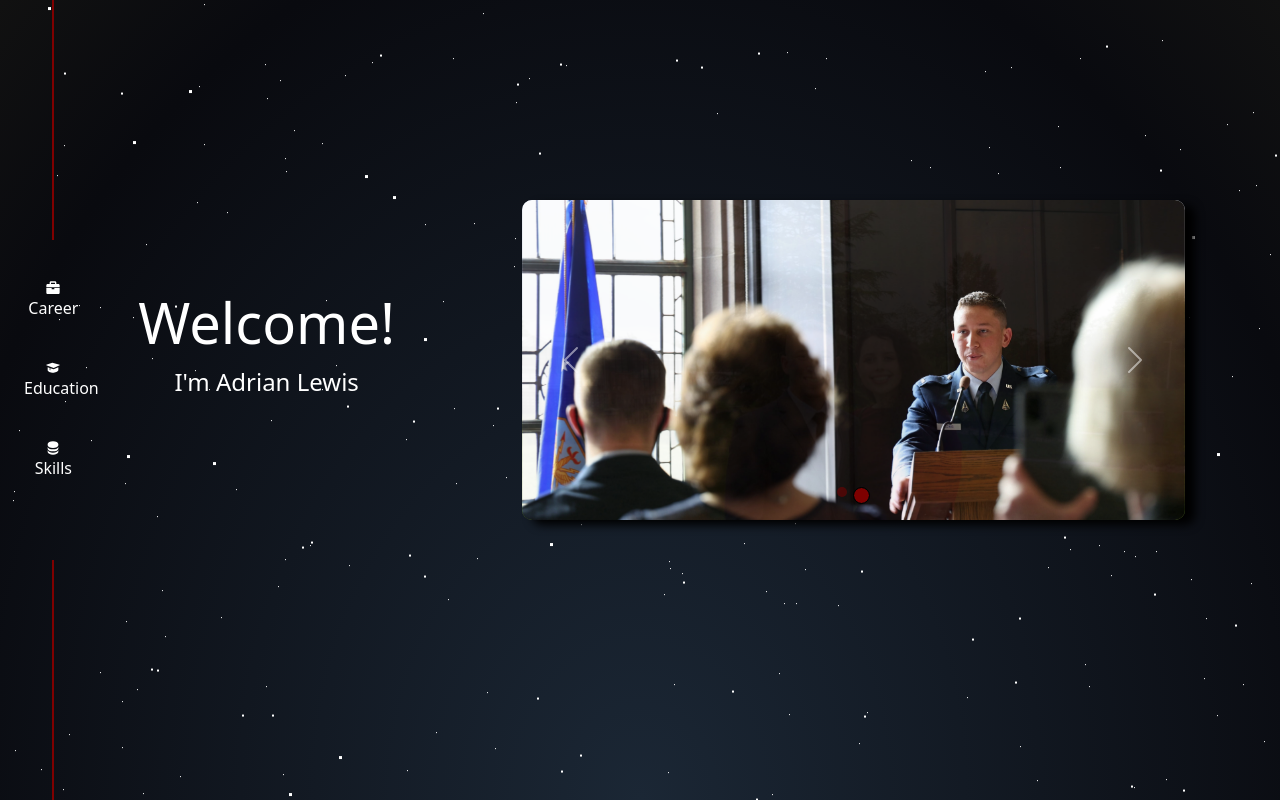
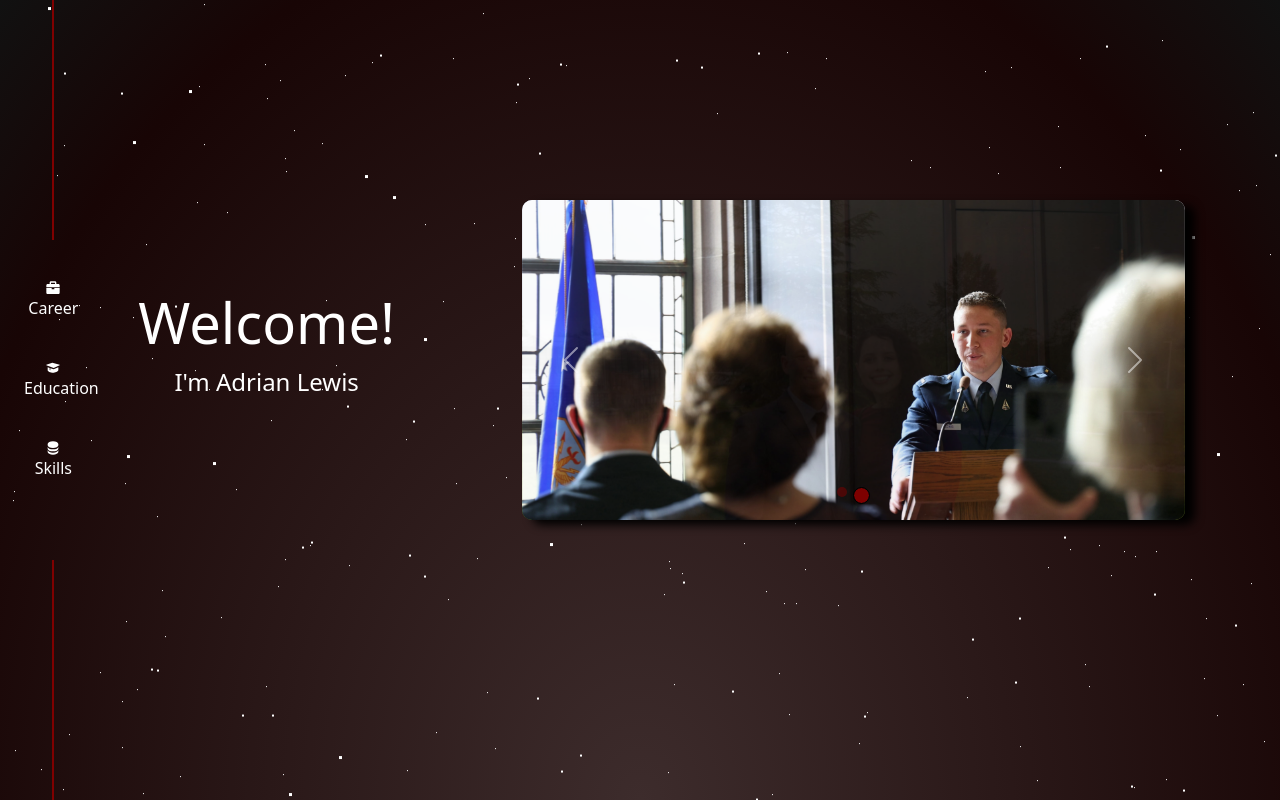
Before and after one commit to ALpal5213/website, a React (Create React App) app: page / in a window 1280 px wide. Built offline with nearby package versions, Linux system fonts and the light colour scheme.

Commit message:
changes to website

```diff
--- a/src/App.css
+++ b/src/App.css
@@ -1,6 +1,6 @@
 body {
   background-color: #111111;
-  background: radial-gradient(ellipse at bottom, #1b2735 0%, #090a0f 80%, #111111 100%);
+  background: radial-gradient(ellipse at bottom, #3d2c2c 0%, #180505 80%, #111111 100%);
   background-attachment: fixed;
 }
 
@@ -24,6 +24,10 @@ body {
   width: 15px !important;
   height: 15px !important;
   border: solid 1px #000000 !important;
+}
+
+label {
+  cursor: pointer;
 }
 
 input[type="checkbox"] {
--- a/src/components/Career.js
+++ b/src/components/Career.js
@@ -9,7 +9,7 @@ export const CareerMobile = () => {
 
   return (
     <Container fluid style={{
-      marginTop: '80vh'
+      marginTop: '3vh'
     }}>
       <Row style={{textAlign: 'center'}}>
         <Col>
--- a/src/components/Education.js
+++ b/src/components/Education.js
@@ -9,7 +9,7 @@ export const EducationMobile = () => {
 
   return (
     <Container fluid style={{
-      marginTop: '80vh'
+      marginTop: '3vh'
     }}>
       <Row style={{textAlign: 'center'}}>
         <Col>
--- a/src/components/Skills.js
+++ b/src/components/Skills.js
@@ -9,7 +9,7 @@ export const SkillsMobile = () => {
 
   return (
     <Container fluid style={{
-      marginTop: '80vh'
+      marginTop: '3vh'
     }}>
       <Row style={{textAlign: 'center'}}>
         <Col>
@@ -37,9 +37,6 @@ export const SkillsMobile = () => {
                 <RedDividerVertical/>
 
                 <div className="card-contents">
-                  <p>Examples of skills?</p>
-                  <p>Where skill obtained?</p>
-                  <p>Is there a certificate?</p>
                   <p>Frontend</p>
                   <p>Backend</p>
                 </div>
@@ -83,9 +80,6 @@ export const SkillsDesktop = () => {
               <RedDividerHorizontal/>
 
               <div>
-                <p>Examples of skills?</p>
-                <p>Where skill obtained?</p>
-                <p>Is there a certificate?</p>
                 <p>Frontend</p>
                 <p>Backend</p>
               </div>
--- a/src/pages/Home.js
+++ b/src/pages/Home.js
@@ -26,14 +26,16 @@ const Home = () => {
   })
 
   return (
-    <Container fluid style={{
-      color: 'white',
-      }} id="top-page">
+    <Container fluid style={{ color: 'white' }} id="top-page">
       <div id="stars1" className="stars-background"></div>
       <div id="stars2" className="stars-background"></div>
       <div id="stars3" className="stars-background"></div>
-      <Row>
-        {isDesktop && <Col md={1}><NavbarLargeScreen/></Col>}
+      <Row style={{height: '100vh'}}>
+        {isDesktop && <>
+          <Col md={1}></Col>
+          <Col md={1} style={{position: 'fixed'}}><NavbarLargeScreen/></Col>
+          {/* <Col md={1}><NavbarLargeScreen/></Col> */}
+        </>}
         <Col xs={12} lg={3}>
           {isDesktop && <DesktopWelcome/>}
           {!isDesktop && <MobileWelcome/>}
```
